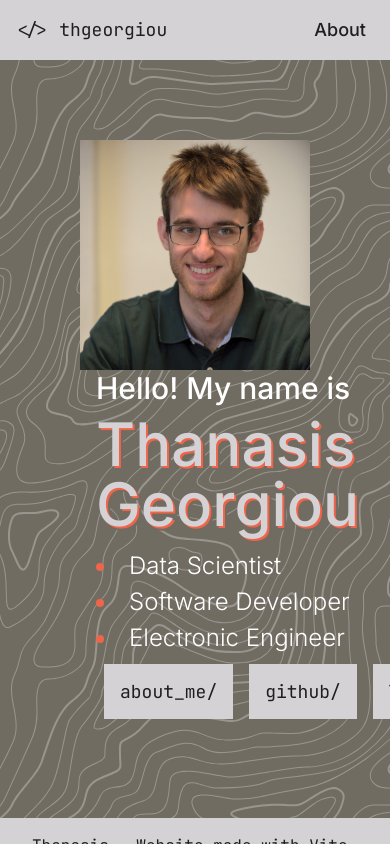
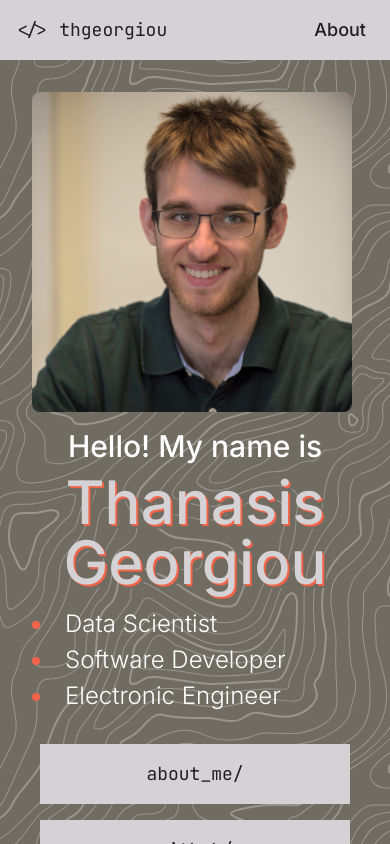
Before and after one commit to thgeorgiou/personal-website, a Vue app: page / in a window 390 px wide. Built offline with nearby package versions, Linux system fonts and the light colour scheme.

Commit message:
Make most layouts responsive

```diff
--- a/src/components/AboutSection.vue
+++ b/src/components/AboutSection.vue
@@ -9,7 +9,7 @@ const props = defineProps({
     <h2
       class="block text-2xl mb-4 pb-1 border-b border-b-gray-dark dark:border-b-gray-lighter border-dashed"
     >{{ props.title }}</h2>
-    <div class="px-8 space-y-8">
+    <div class="sm:px-8 space-y-8">
       <slot />
     </div>
   </div>
--- a/src/components/HomeButton.vue
+++ b/src/components/HomeButton.vue
@@ -10,20 +10,20 @@ const props = defineProps({
 
 <template>
   <!-- TODO How to avoid this duplication here. It would have been very simple in react -->
-  <router-link v-if="href.charAt(0) === '/'" :to="props.href">
-    <span
+  <router-link
+    v-if="href.charAt(0) === '/'"
+    :to="props.href"
     class="bg-gray-lighter text-gray-dark dark:bg-gray-light dark:text-gray-lighter p-4 m-2 font-mono hover:text-primary transition-colors text-lg"
   >
     <slot />
     <span>{{ "/" }}</span>
-    </span>
   </router-link>
-  <a v-else :href="props.href">
-    <span
+  <a
+    v-else
+    :href="props.href"
     class="bg-gray-lighter text-gray-dark dark:bg-gray-light dark:text-gray-lighter p-4 m-2 font-mono hover:text-primary transition-colors text-lg"
   >
     <slot />
     <span>{{ "/" }}</span>
-    </span>
   </a>
 </template>
--- a/src/components/TheFooter.vue
+++ b/src/components/TheFooter.vue
@@ -1,5 +1,5 @@
 <template>
-  <footer class="flex justify-center font-mono px-8 py-4">
+  <footer class="flex flex-col sm:flex-row justify-center font-mono px-8 py-4">
     <span>Thanasis Georgiou &copy; 2022</span>
     <span class="ml-auto">Website made with Vite & Vue, deployed with Vercel.</span>
   </footer>
--- a/src/pages/about.vue
+++ b/src/pages/about.vue
@@ -11,15 +11,15 @@ import AboutPublication from '../components/AboutPublication.vue';
 </script>
 
 <template>
-  <div class="max-w-7xl mx-auto">
+  <div class="w-10/12 max-w-7xl mx-auto">
     <div class="h-40 flex flex-row justify-center mb-8">
       <img :src="MyPhoto" class="rounded-full h-40 p-2 bg-white" />
       <div class="pl-8 flex flex-col justify-center">
         <h1 class="text-3xl">Thanasis Georgiou</h1>
-        <h1 class="text-2xl">About Me - CV</h1>
+        <h1 class="text-2xl">About Me</h1>
       </div>
     </div>
-    <div class="grid grid-cols-1 sm:grid-cols-2 gap-x-6 mb-8">
+    <div class="grid grid-cols-1 sm:grid-cols-2 gap-6 mb-8">
       <HomeSection id="me" title="Me">
         <p>I am a self-diagnosed data hoarder, always on the lookout for data-driven challenges to solve. I started my career in web development during 2016 and since then I have tried to merge web and data science by creating insightful windows into the world of data.</p>
 
--- a/src/pages/index.vue
+++ b/src/pages/index.vue
@@ -6,15 +6,19 @@ import "../background.css";
 </script>
 
 <template>
-  <div class="h-auto sm:h-full flex flex-col justify-center">
+  <div class="h-auto md:h-full flex flex-col justify-center">
     <!-- Welcome text -->
-    <div class="flex flex-col sm:flex-row flex-nowrap justify-evenly topography-background p-20">
-      <img class="bg-secondary w-100 sm:w-[320px] sm:rounded-md" :src="MyPhoto" />
-      <div class="mx-auto sm:mx-4 mb-8 px-4 flex flex-col justify-center">
+    <div
+      class="flex flex-col lg:flex-row flex-nowrap justify-evenly topography-background p-8 sm:p-20"
+    >
+      <img class="bg-secondary w-[320px] h-[320px] rounded-lg md:rounded-md" :src="MyPhoto" />
+      <div
+        class="mx-auto pt-4 text-center md:text-left md:pt-0 md:mx-4 mb-8 md:px-4 flex flex-col justify-center"
+      >
         <h3 class="text-3xl text-white dark:text-primary">Hello! My name is</h3>
         <h1 class="pb-4 pt-2 text-6xl text-gray-lighter title-shadow">Thanasis Georgiou</h1>
         <ul
-          class="flex flex-col sm:flex-row list-inside list-disc space-y-1 sm:space-x-2 sm:space-y-0 text-2xl font-light text-primary"
+          class="flex flex-col text-left xl:flex-row list-inside list-disc space-y-1 xl:space-x-2 sm:space-y-0 text-2xl font-light text-primary"
         >
           <li>
             <span class="text-white">Data Scientist</span>
@@ -26,7 +30,7 @@ import "../background.css";
             <span class="text-white">Electronic Engineer</span>
           </li>
         </ul>
-        <div class="mt-6">
+        <div class="mt-6 flex flex-col md:flex-row flex-wrap">
           <HomeButton href="/about">about_me</HomeButton>
           <HomeButton href="https://github.com/thgeorgiou">github</HomeButton>
           <HomeButton href="https://www.linkedin.com/in/thanasis-georgiou-88a97420b/">linkedin</HomeButton>
```
Lines whose indentation alone changed are shown as unchanged.
